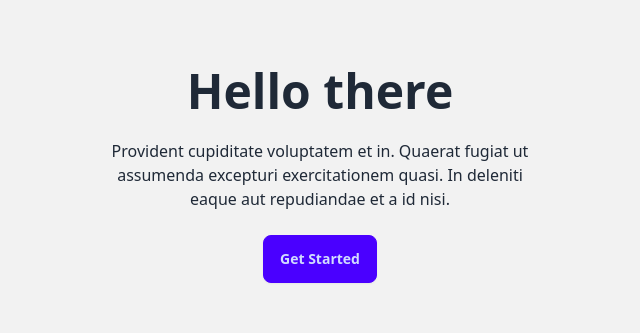
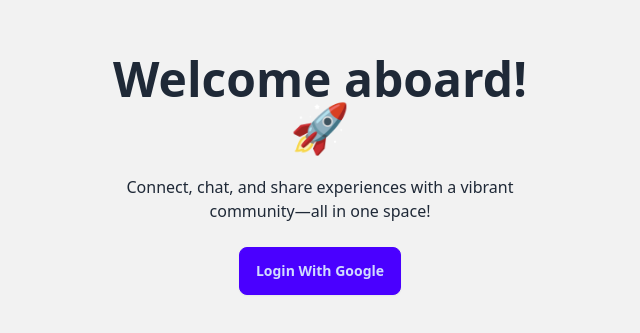
Before and after one commit to DaveMK1/My_real-time_chatroom, a React (Vite) app in the folder vite-project/: page / in a window 1280 px wide. Shown: the part 225-558 px from the top of the page, without its empty margins (320-960 px from the left). Built offline with nearby package versions, Linux system fonts and the light colour scheme.

Commit message:
login update

```diff
--- a/vite-project/src/pages/Login.jsx
+++ b/vite-project/src/pages/Login.jsx
@@ -4,12 +4,11 @@
 <div className="hero bg-base-200 min-h-screen">
   <div className="hero-content text-center">
     <div className="max-w-md">
-      <h1 className="text-5xl font-bold">Hello there</h1>
+      <h1 className="text-5xl font-bold">Welcome aboard! 🚀</h1>
       <p className="py-6">
-        Provident cupiditate voluptatem et in. Quaerat fugiat ut assumenda excepturi exercitationem
-        quasi. In deleniti eaque aut repudiandae et a id nisi.
+        Connect, chat, and share experiences with a vibrant community—all in one space!
       </p>
-      <button className="btn btn-primary">Get Started</button>
+      <button className="btn btn-primary">Login With Google</button>
     </div>
   </div>
 </div>
```
